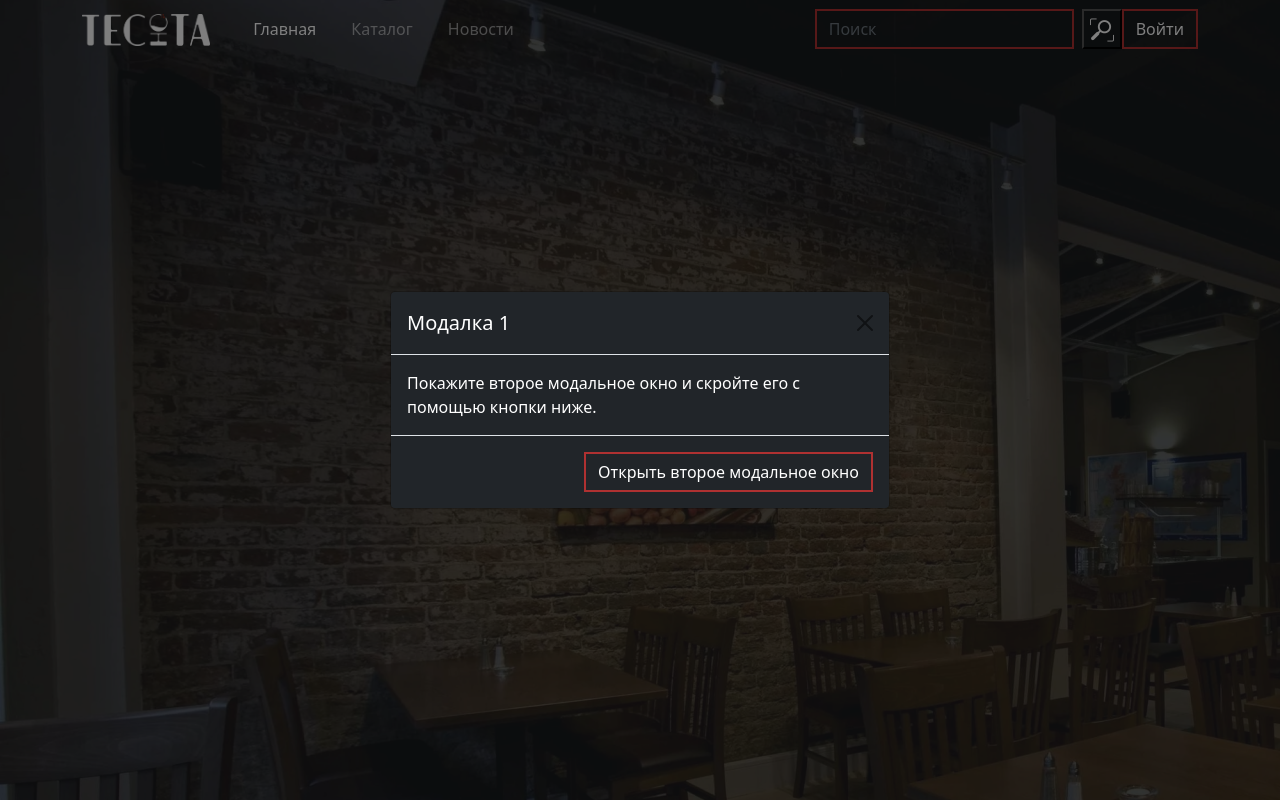
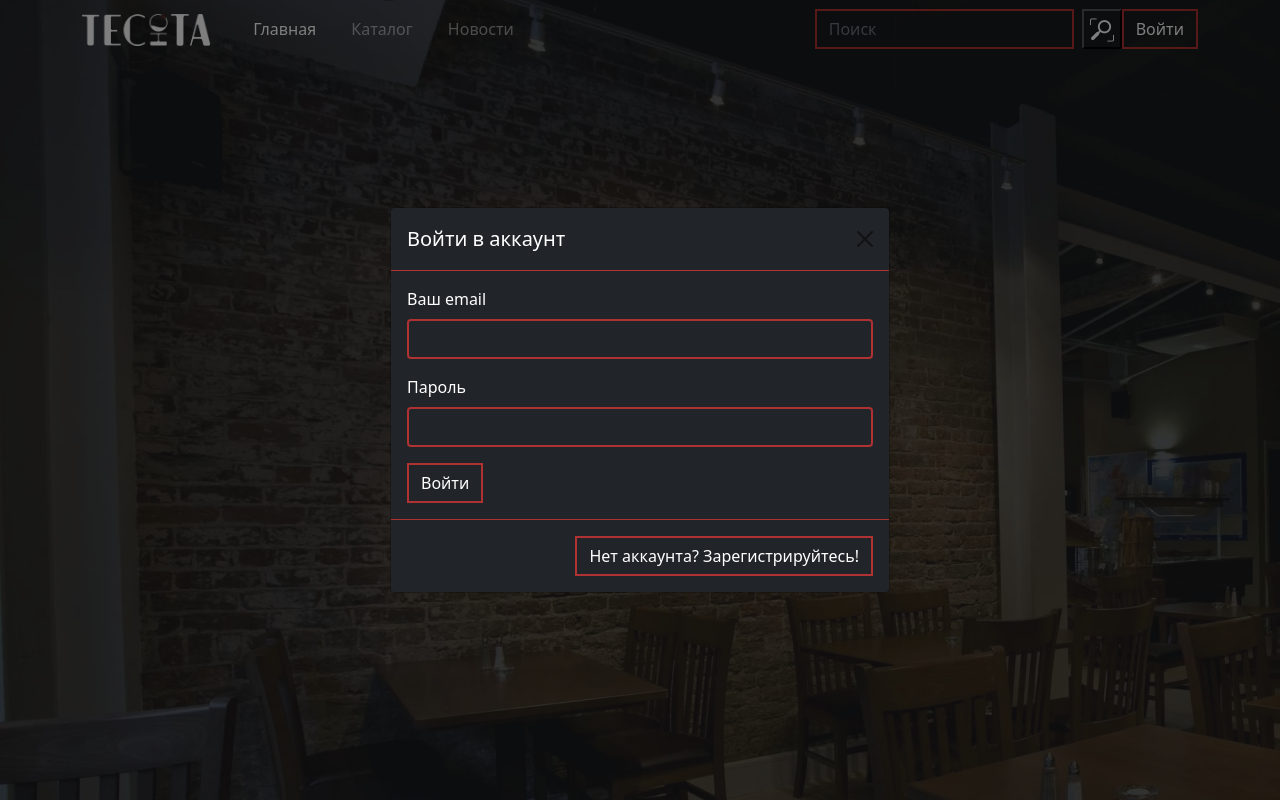
Before and after one commit to kaneki13383/tesnota, a PHP site: page /output/index.html in a window 1280 px wide, after a click on "Войти". Run offline with PHP 8.4, Linux system fonts and the light colour scheme.

Commit message:
Модальное окно регистрации и авторизации

```diff
--- a/css/style.css
+++ b/css/style.css
@@ -29,3 +29,13 @@
     background-image: url(../images/background-img.png);
     height: 100vh;
 }
+.form-control{
+    background-color: transparent;
+    border: #AF3131 2px solid;
+}
+.modal-header{
+    border-bottom: #AF3131 1px solid;
+}
+.modal-footer{
+    border-top: #AF3131 1px solid;
+}
--- a/output/index.html
+++ b/output/index.html
@@ -48,14 +48,25 @@
         <div class="modal-dialog modal-dialog-centered">
           <div class="modal-content bg-dark">
             <div class="modal-header">
-              <h5 class="modal-title" id="exampleModalToggleLabel">Модалка 1</h5>
+              <h5 class="modal-title" id="exampleModalToggleLabel">Войти в аккаунт</h5>
               <button type="button" class="btn-close" data-bs-dismiss="modal" aria-label="Close"></button>
             </div>
             <div class="modal-body">
-              Покажите второе модальное окно и скройте его с помощью кнопки ниже.
+              <form>
+                <div class="mb-3">
+                  <label for="exampleInputEmail1" class="form-label">Ваш email</label>
+                  <input type="email" class="form-control" id="exampleInputEmail1" aria-describedby="emailHelp">
+                  <!-- <div id="emailHelp" class="form-text">We'll never share your email with anyone else.</div> -->
+                </div>
+                <div class="mb-3">
+                  <label for="exampleInputPassword1" class="form-label">Пароль</label>
+                  <input type="password" class="form-control" id="exampleInputPassword1">
+                </div>
+                <button type="submit" class="btn btn-primary">Войти</button>
+              </form>
             </div>
             <div class="modal-footer">
-              <button class="btn btn-primary" data-bs-target="#exampleModalToggle2" data-bs-toggle="modal" data-bs-dismiss="modal">Открыть второе модальное окно</button>
+              <button class="btn btn-primary" data-bs-target="#exampleModalToggle2" data-bs-toggle="modal" data-bs-dismiss="modal">Нет аккаунта? Зарегистрируйтесь!</button>
             </div>
           </div>
         </div>
@@ -64,14 +75,50 @@
         <div class="modal-dialog modal-dialog-centered">
           <div class="modal-content bg-dark">
             <div class="modal-header">
-              <h5 class="modal-title" id="exampleModalToggleLabel2">Модалка 2</h5>
+              <h5 class="modal-title" id="exampleModalToggleLabel2">Регистрация</h5>
               <button type="button" class="btn-close" data-bs-dismiss="modal" aria-label="Close"></button>
             </div>
             <div class="modal-body">
-              Скройте это модальное окно и покажите первое с помощью кнопки ниже.
+              <form method="post" enctype="multipart/form-data" action="./php/functions/singup.php">
+                <div class="row mb-3">
+                  <label for="inputEmail3" class="col-sm-2 col-form-label">ФИО</label>
+                  <div class="col-sm-10">
+                    <input type="text" name="full_name" class="form-control" id="inputNamel3">
+                  </div>
+                </div>
+                <div class="row mb-3">
+                  <label for="inputEmail3" class="col-sm-2 col-form-label">Логин</label>
+                  <div class="col-sm-10">
+                    <input type="text" name="login" class="form-control" id="inputNamel3">
+                  </div>
+                </div>
+                <div class="row mb-3">
+                  <label for="inputEmail3" class="col-sm-2 col-form-label">Почта</label>
+                  <div class="col-sm-10">
+                    <input type="email" name="email" class="form-control" id="inputEmaill3">
+                  </div>
+                </div>
+                <div class="mb-3">
+                  <label for="formFile" class="form-label">Выберите аватар</label>
+                  <input class="form-control" name="avatar" type="file" id="formFile">
+                </div>
+                <div class="row mb-3">
+                  <label for="inputPassword3" class="col-sm-2 col-form-label">Пароль</label>
+                  <div class="col-sm-10">
+                    <input type="password" name="password" class="form-control" id="inputPassword3">
+                  </div>
+                </div>
+                <div class="row mb-3">
+                  <label for="inputPassword3" class="col-sm-2 col-form-label">Повторите пароль</label>
+                  <div class="col-sm-10">
+                    <input type="password" name="password_confirm" class="form-control" id="inputPassword3">
+                  </div>
+                </div>
+                <button type="submit" class="btn btn-primary btn-sing-in-2">Зарегистрироваться</button>
+              </form>
             </div>
             <div class="modal-footer">
-              <button class="btn btn-primary" data-bs-target="#exampleModalToggle" data-bs-toggle="modal" data-bs-dismiss="modal">Вернуться к первому</button>
+              <button class="btn btn-primary" data-bs-target="#exampleModalToggle" data-bs-toggle="modal" data-bs-dismiss="modal">Уже есть аккаунт? Войдите в него!</button>
             </div>
           </div>
         </div>
```
